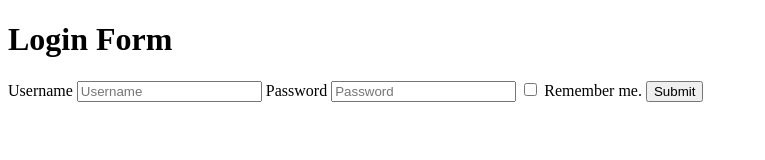
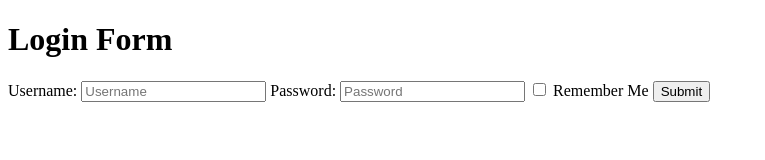
Before and after one commit to acciojob/remember-me-login-form-smitk1057-lgtm, a website: page main.html in a window 1280 px wide. Shown: the full height of the page, 0-765 px from the left. Drawn offline with Linux system fonts and the light colour scheme.

Commit message:
created a submission

```diff
--- a/main.html
+++ b/main.html
@@ -1,5 +1,6 @@
 <!DOCTYPE html>
 <html>
+
 <head>
 </head>
 
@@ -9,14 +10,14 @@
 
   <form id="form">
 
-    <label for="username">Username</label>
+    <label for="username">Username:</label>
     <input type="text" id="username" placeholder="Username">
 
-    <label for="password">Password</label>
+    <label for="password">Password:</label>
     <input type="password" id="password" placeholder="Password">
 
     <input type="checkbox" id="checkbox">
-    <label for="checkbox">Remember me.</label>
+    <label for="checkbox">Remember Me</label>
 
     <input type="submit" id="submit" value="Submit">
 
@@ -29,4 +30,5 @@
   <script src="./script.js"></script>
 
 </body>
+
 </html>
```
